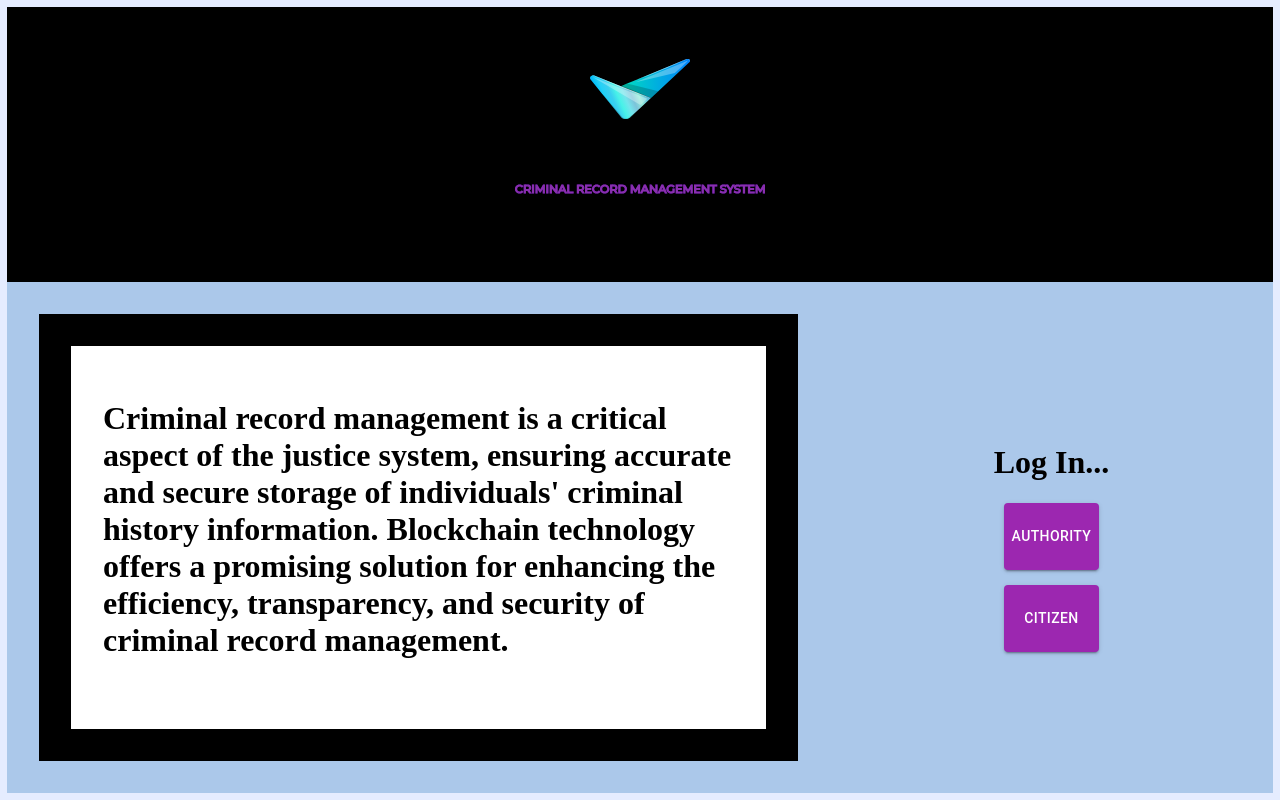
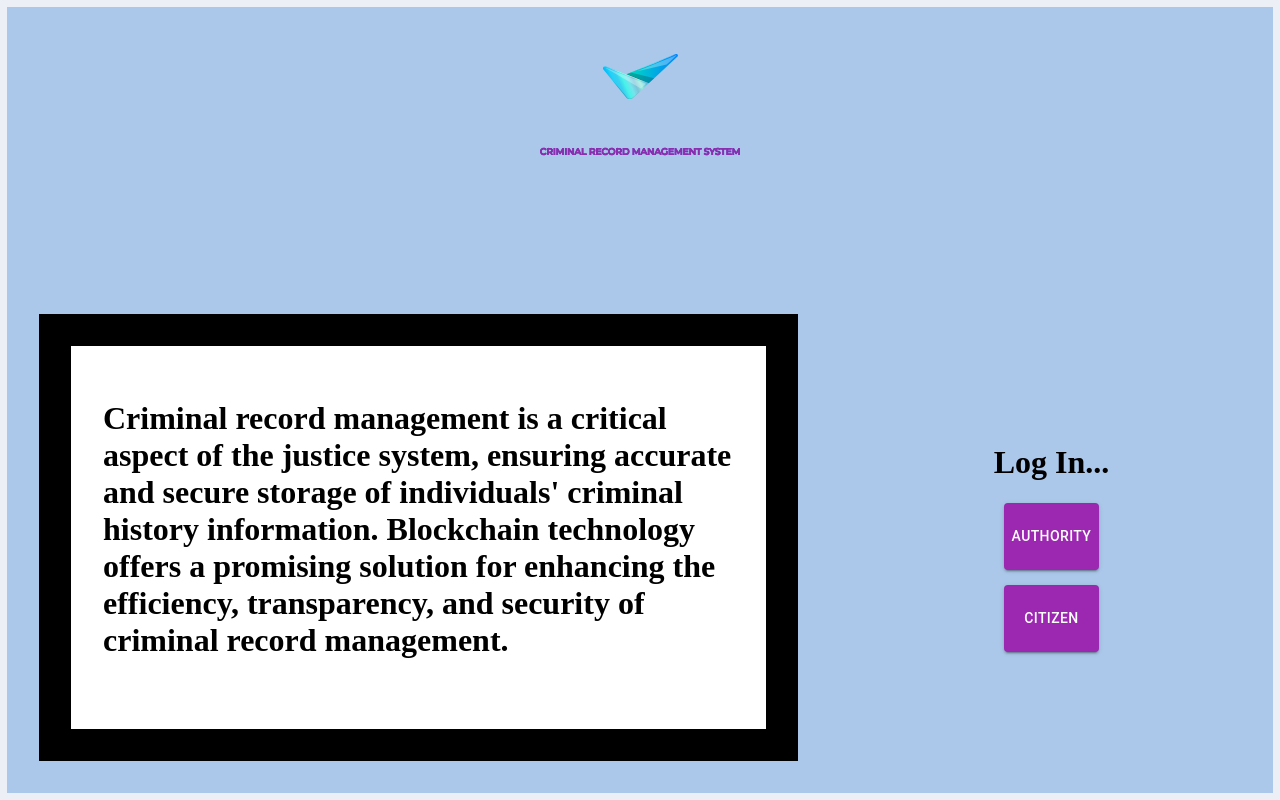
Before and after one commit to demelcjohn/criminal-record-management, a Next.js app: page / in a window 1280 px wide. Built offline with nearby package versions, Linux system fonts and the light colour scheme.

Commit message:
color changed

```diff
--- a/src/pages/authority/details.tsx
+++ b/src/pages/authority/details.tsx
@@ -48,7 +48,7 @@ export default function Authority() {
       <Box
         width="100%"
         height="100vh"
-        sx={{ bgcolor: "#E5ECFF", padding: "7px", overflow: "hidden" }}
+        sx={{ bgcolor: "#EDEFF6", padding: "7px", overflow: "hidden" }}
       >
         <Box sx={{ width: "100%", height: "8%" }}>
           <Grid container width="100%" height="50%" item xs={12} sx={{ mb: 1 }}>
--- a/src/pages/authority/index.tsx
+++ b/src/pages/authority/index.tsx
@@ -42,7 +42,7 @@ export default function AuthorityLogin() {
     <Box
       width="100%"
       height="100vh"
-      sx={{ bgcolor: "#E5ECFF", padding: "7px", overflow: "hidden" }}
+      sx={{ bgcolor: "#EDEFF6", padding: "7px", overflow: "hidden" }}
     >
       <Box
         sx={{
--- a/src/pages/citizen/index.tsx
+++ b/src/pages/citizen/index.tsx
@@ -14,7 +14,7 @@ export default function Citizen() {
         <Box
           width="100%"
           height="100vh"
-          sx={{ bgcolor: "#E5ECFF", padding: "7px", overflow: "hidden" }}
+          sx={{ bgcolor: "#EDEFF6", padding: "7px", overflow: "hidden" }}
         >
           <Box sx={{ width: "100%", height: "8%" }}>
             <Grid
@@ -56,7 +56,7 @@ export default function Citizen() {
                   sx={{
                     width: "100%",
                     height: "100%",
-                    bgcolor: "#E5ECFF",
+                    bgcolor: "#EDEFF6",
                   }}
                 >
                   <PersonalDetails />
@@ -72,7 +72,7 @@ export default function Citizen() {
                 }}
               >
                 {" "}
-                <Box sx={{ width: "100%", height: "100%", bgcolor: "#E5ECFF" }}>
+                <Box sx={{ width: "100%", height: "100%", bgcolor: "#EDEFF6" }}>
                   <Box
                     sx={{
                       width: "100%",
--- a/src/pages/home.tsx
+++ b/src/pages/home.tsx
@@ -12,7 +12,7 @@ export default function HomeCitizen() {
         <Box
           width="100vw"
           height="100vh"
-          sx={{ bgcolor: "#E5ECFF", padding: "7px" }}
+          sx={{ bgcolor: "#EDEFF6", padding: "7px" }}
         >
           <Box width="100%" height="100%" sx={{ bgcolor: "#ABC8EA" }}>
             <Grid
--- a/src/pages/index.tsx
+++ b/src/pages/index.tsx
@@ -20,21 +20,21 @@ export default function Home() {
         <Box
           width="100vw"
           height="100vh"
-          sx={{ bgcolor: "#E5ECFF", padding: "7px" }}
+          sx={{ bgcolor: "#EDEFF6", padding: "7px" }}
         >
           <Box width="100%" height="100%" sx={{ bgcolor: "#ABC8EA" }}>
             <Grid
               item
               p={{ sm: 2, md: 4, lg: 4 }}
-              sx={{ width: "100%", height: "35%", bgcolor: "#000000" }}
+              sx={{ width: "100%", height: "35%" }}
             >
               <Stack
                 direction="column"
                 alignItems="center"
                 justifyContent="center"
               >
-                <Image src="/crm.svg" alt="Icon" width={100} height={100} />
-                <Image src="/crmtext.svg" alt="Icon" width={250} height={100} />
+                <Image src="/crm.svg" alt="Icon" width={75} height={75} />
+                <Image src="/crmtext.svg" alt="Icon" width={200} height={75} />
               </Stack>
             </Grid>
             <Grid container sx={{ width: "100%", height: "65%" }}>
```
